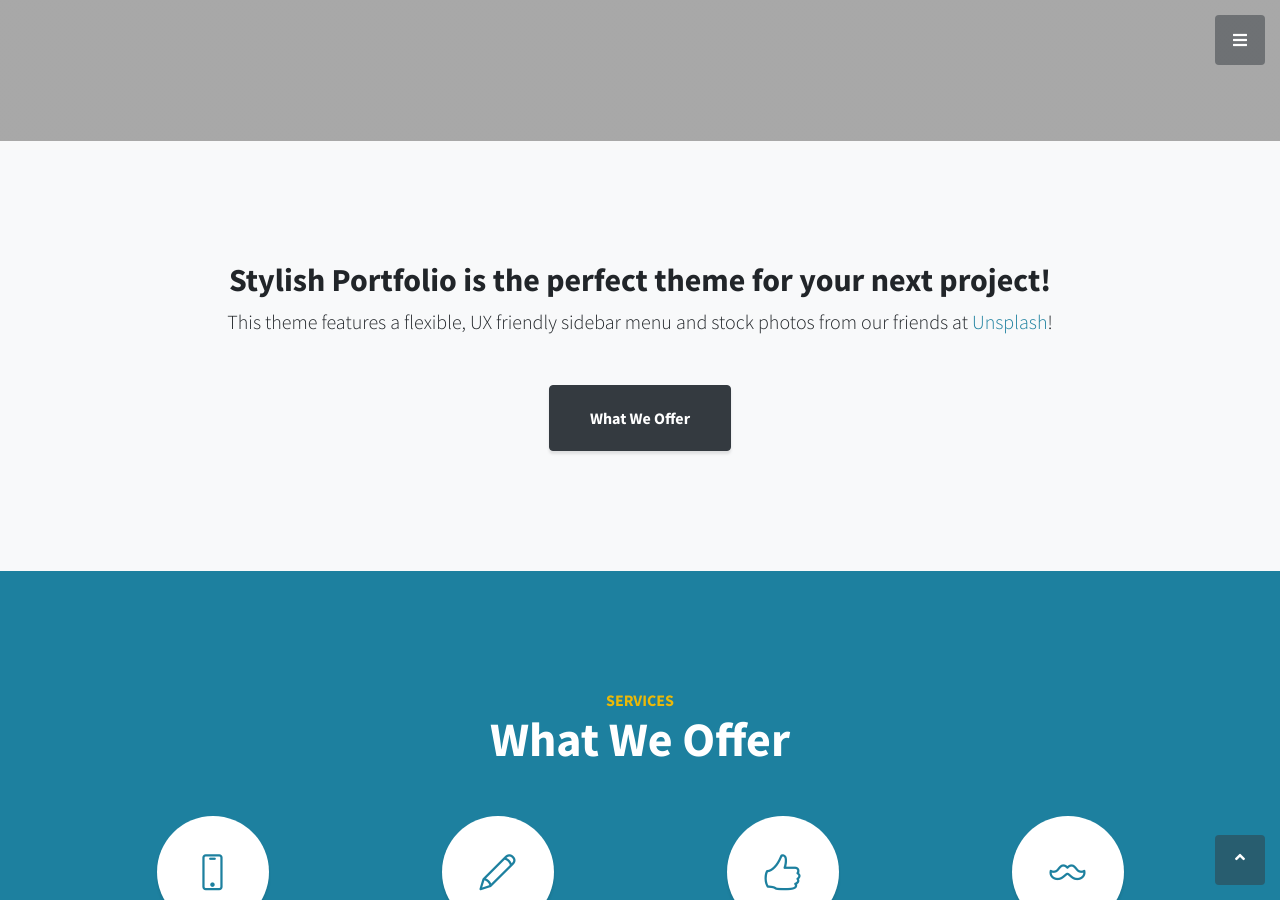
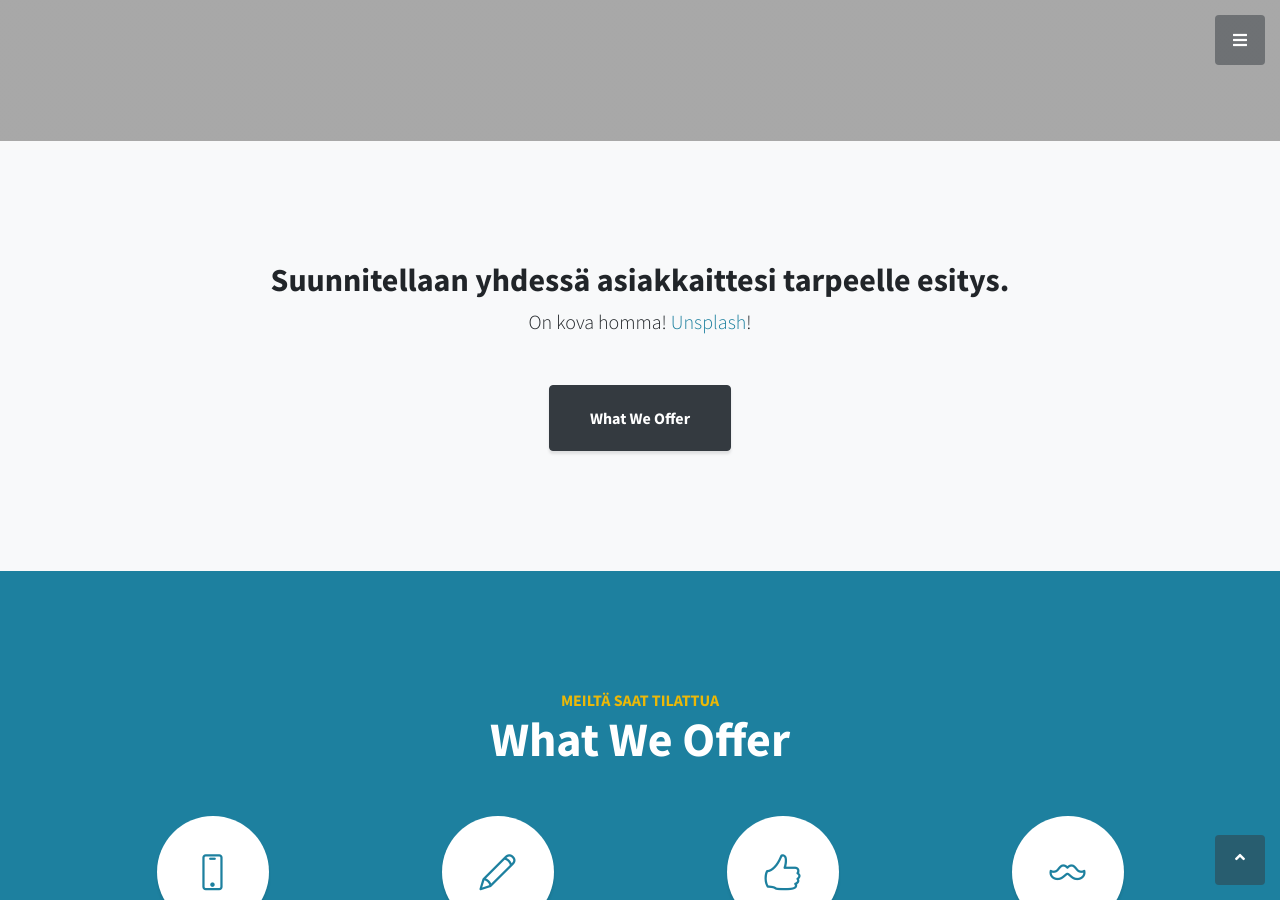
Before and after one commit to weirdness001/ville, a Jekyll site: the page built from index.html, in a window 1280 px wide and 900 px high, scrolled down 759 px. Built offline with Jekyll 4.4.1, drawn with Linux system fonts in a browser that asks for light colours; some of the changed text lies outside the part shown.

Commit message:
Update index.html

```diff
--- a/index.html
+++ b/index.html
@@ -7,8 +7,8 @@ title: Tervetuloa
     <div class="container text-center">
         <div class="row">
             <div class="col-lg-10 mx-auto">
-                <h2>Stylish Portfolio is the perfect theme for your next project!</h2>
-                <p class="lead mb-5">This theme features a flexible, UX friendly sidebar menu and stock photos from our friends at
+                <h2>Suunnitellaan yhdessä asiakkaittesi tarpeelle esitys.</h2>
+                <p class="lead mb-5">On kova homma!
                     <a href="https://unsplash.com/">Unsplash</a>!</p>
                 <a class="btn btn-dark btn-xl js-scroll-trigger" href="#services">What We Offer</a>
             </div>
@@ -19,7 +19,7 @@ title: Tervetuloa
 <section class="content-section bg-primary text-white text-center" id="services">
     <div class="container">
         <div class="content-section-heading">
-            <h3 class="text-secondary mb-0">Services</h3>
+            <h3 class="text-secondary mb-0">Meiltä saat tilattua</h3>
             <h2 class="mb-5">What We Offer</h2>
         </div>
         <div class="row">
@@ -28,18 +28,18 @@ title: Tervetuloa
               <i class="icon-screen-smartphone"></i>
             </span>
                 <h4>
-              <strong>Responsive</strong>
+              <strong>Visualisoinnit</strong>
             </h4>
-                <p class="text-faded mb-0">Looks great on any screen size!</p>
+                <p class="text-faded mb-0">Yleisötapahtumien sisällöntuotanto</p>
             </div>
             <div class="col-lg-3 col-md-6 mb-5 mb-lg-0">
                 <span class="service-icon rounded-circle mx-auto mb-3">
               <i class="icon-pencil"></i>
             </span>
                 <h4>
-              <strong>Redesigned</strong>
+              <strong>Mainokset</strong>
             </h4>
-                <p class="text-faded mb-0">Freshly redesigned for Bootstrap 4.</p>
+                <p class="text-faded mb-0">Mainokset elämään.</p>
             </div>
             <div class="col-lg-3 col-md-6 mb-5 mb-md-0">
                 <span class="service-icon rounded-circle mx-auto mb-3">
@@ -78,7 +78,7 @@ title: Tervetuloa
     <div class="container">
         <div class="content-section-heading text-center">
             <h3 class="text-secondary mb-0">Portfolio</h3>
-            <h2 class="mb-5">Recent Projects</h2>
+            <h2 class="mb-5">Töitämme</h2>
         </div>
         <div class="row no-gutters">
             <div class="col-lg-6">
```
